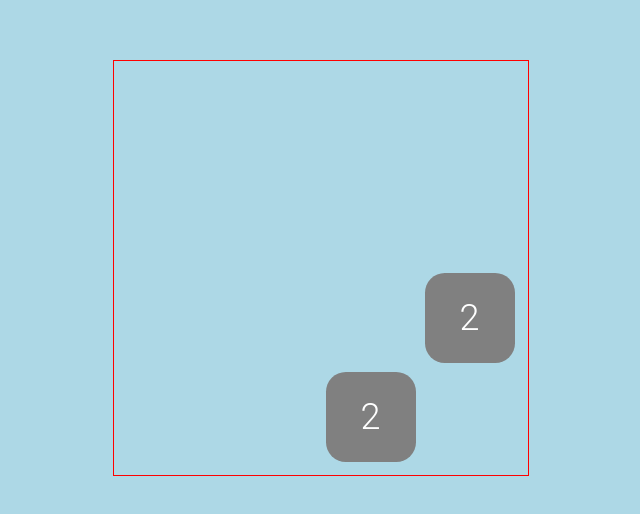
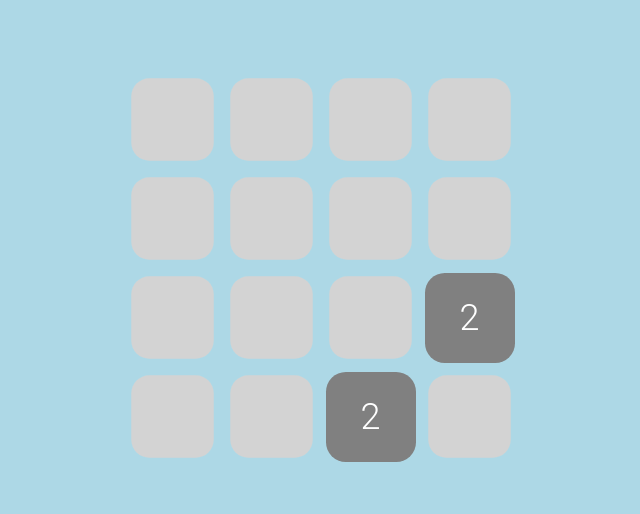
Before and after one commit to getDimaMal/2048-game, a website built with webpack: page src/index.html in a window 1280 px wide. Shown: the part 132-646 px from the top of the page, without its empty margins (319-959 px from the left). Built offline with nearby package versions, Linux system fonts and the light colour scheme.

Commit message:
Add empty-tile.svg

```diff
--- a/src/components/Grid/grid.scss
+++ b/src/components/Grid/grid.scss
@@ -1,17 +1,19 @@
 @import "src/styles/variables";
 
 .grid {
-  $size: calc(4 * ($tile-size + $tile-margin * 2));
+  $tile: calc($tile-size + $tile-margin * 2);
+  $size: calc(4 * $tile);
 
   width: $size;
   height: $size;
   box-sizing: unset;
 
-  padding: 0.5rem;
-  border: 1px solid red;
-
   display: flex;
   flex-wrap: wrap;
   align-items: flex-start;
   align-content: flex-start;
+
+  background-image: $empty-tile;
+  background-repeat: space;
+  background-size: $tile;
 }
--- a/src/styles/_variables.scss
+++ b/src/styles/_variables.scss
@@ -8,3 +8,4 @@ $background-color-desktop: #ADD8E6;
 
 $tile-size: 5rem;
 $tile-margin: 0.25rem;
+$empty-tile: url(src/asset/empty-tile.svg)
```
Also changed, not shown: src/asset/empty-tile.svg (added).
